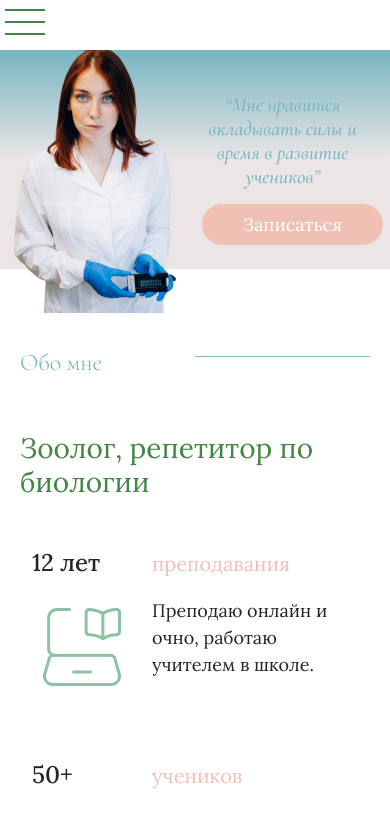
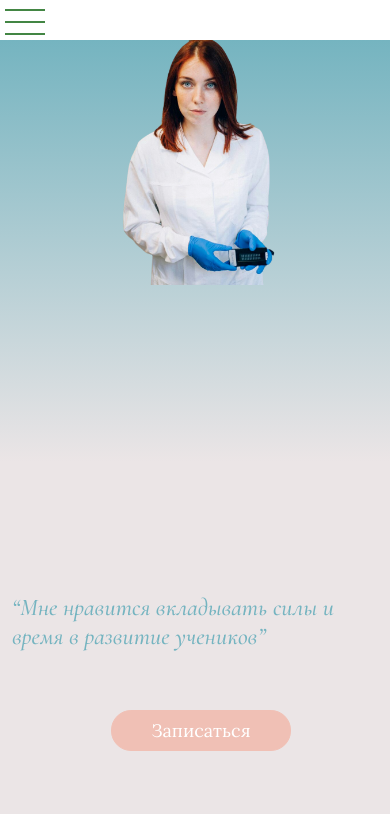
Before and after one commit to ValKorolkova/bioplakhina, a React (Create React App) app: page / in a window 390 px wide. Shown: the top 814 px of the page. Built offline with nearby package versions, Linux system fonts and the light colour scheme.

Commit message:
modified image

```diff
--- a/src/components/firstPage/FirstPage.js
+++ b/src/components/firstPage/FirstPage.js
@@ -9,10 +9,10 @@ function FirstPage(){
     return(
         <Container fluid className="p-0 first-page-container" >
             <Row className="first-container">
-                <Col lg={6} xl={4} className="text-center img-container">
+                <Col sm={12} md={6} className="text-center img-container">
                         <img src={plakhina} alt="Daria Plakhina" className="img-fluid mb-3 img-plakhina"/>
                 </Col>
-                <Col lg={6} xl={8} className="d-flex flex-column justify-content-center align-items-center quote-first-page-container">
+                <Col sm={12} md={6} className="d-flex flex-column justify-content-center quote-first-page-container">
                         <h1 className="quote-first-page cormorant-medium">“Мне нравится вкладывать силы и время в развитие учеников”</h1>
                     <div className="btn-join">
                        <ButtonOne />
--- a/src/components/firstPage/firstPage.css
+++ b/src/components/firstPage/firstPage.css
@@ -1,76 +1,111 @@
 .first-container {
     background: rgb(235,229,230);
     background: linear-gradient(0deg, rgba(235,229,230,1) 0%, rgba(235,229,230,1) 50%, rgba(117,180,192,1) 100%);
-    height: 70vh;
+    height: 100vh;
     margin-left: 0 !important;
     display: flex;
     justify-content: center;
 }
+.quote-first-page-container {
+    width: 50%;
+}
 .quote-first-page {
-    font-size: 48px;
+    font-size: 2rem;
     color: #75B4C0;
+    margin-right: 10px;
+    margin-bottom: 20px;
 }
 .img-container {
     display: flex;
     justify-content: center;
+    width: 50%;
+    /* max-width: 600px;  */
+    /* margin: 0 auto; */
 }
 .img-plakhina {
     display: block;
-    max-width: 100%;
-    max-height: 100%;
+    width: auto;
+    height: 80%;
+    object-fit:contain;
+    object-position: top;
+    margin: 0 auto;
 }
 
 .btn-join {
     margin-top: 10%;
 }
 
-@media (max-width: 992px) {
-    .img-container  {
-        width: 50%;
+
+@media (min-width: 1550px) {
+    .first-container {
+        height: 100vh;
+    }
+    .img-plakhina {
+        width: 60%;
+        height: 60%;
+    }
+    .btn-join {
+        margin-bottom: 20%;
+    }
+}
+
+@media (min-width: 1440px) {
+
+    .first-container {
+        height: 100vh;
+    }
+    .img-plakhina {
+       height: 100%;
+    }
+}
+
+@media (max-width: 1252px) {
+    .first-container {
+        height: 100vh;
+    }
+    .img-plakhina {
+       height: 90%;
+    }
+}
+
+@media (max-width: 1101px) {
+    .img-plakhina {
+        width: 90%;
+    }
+    .btn-join {
+        margin-bottom: 10%;
+    }
+}
+@media (max-width: 986px){
+    .first-container {
+        height: 100vh;
+    }
+}
+
+@media (max-width: 768px) {
+    .first-container {
+        height: 60vh;
+    }
+    .quote-first-page {
+        font-size: 1.5rem;
+    }
+
+
+}
+@media (max-width: 576px) {
+    .quote-first-page-container {
+        width: 100%;
+        display: flex;
+        align-items: center;
+    }
+    .btn-join {
+        margin-bottom: 4%;
     }
     .first-container {
-        height: 50vh;
-        flex-direction: row;
-        align-items: center;
+        height: 100vh;
     }
     .img-plakhina {
-        max-width: 60%;
-        max-height: 100%;
+        height: 80%;
     }
-    .quote-first-page-container{
-        width: 50%;
-        display: flex;
-        flex-direction: column;
-        align-items: center;
-        justify-content: center;
-        padding: 0 10px;
-    }
-    .quote-first-page {
-        font-size: 28px;
-        text-align: center;
-        margin-right: 20px;
-    }
+
 }
-@media (max-width: 768px) {
-    .first-container {
-        height: 32vh;
-    }
-}
-@media (max-width: 576px) {
-    .img-plakhina {
-        max-width: 100%;
-    }
-    .btn-join {
-        margin-top: 4%;
-        margin-bottom: 20px;
-    }
-    .first-container {
-        height: 26vh;
-        margin: 0;
-        margin-top: 10px;
-    }
-    .quote-first-page {
-        font-size: 20px;
-
-    }
-}
```
